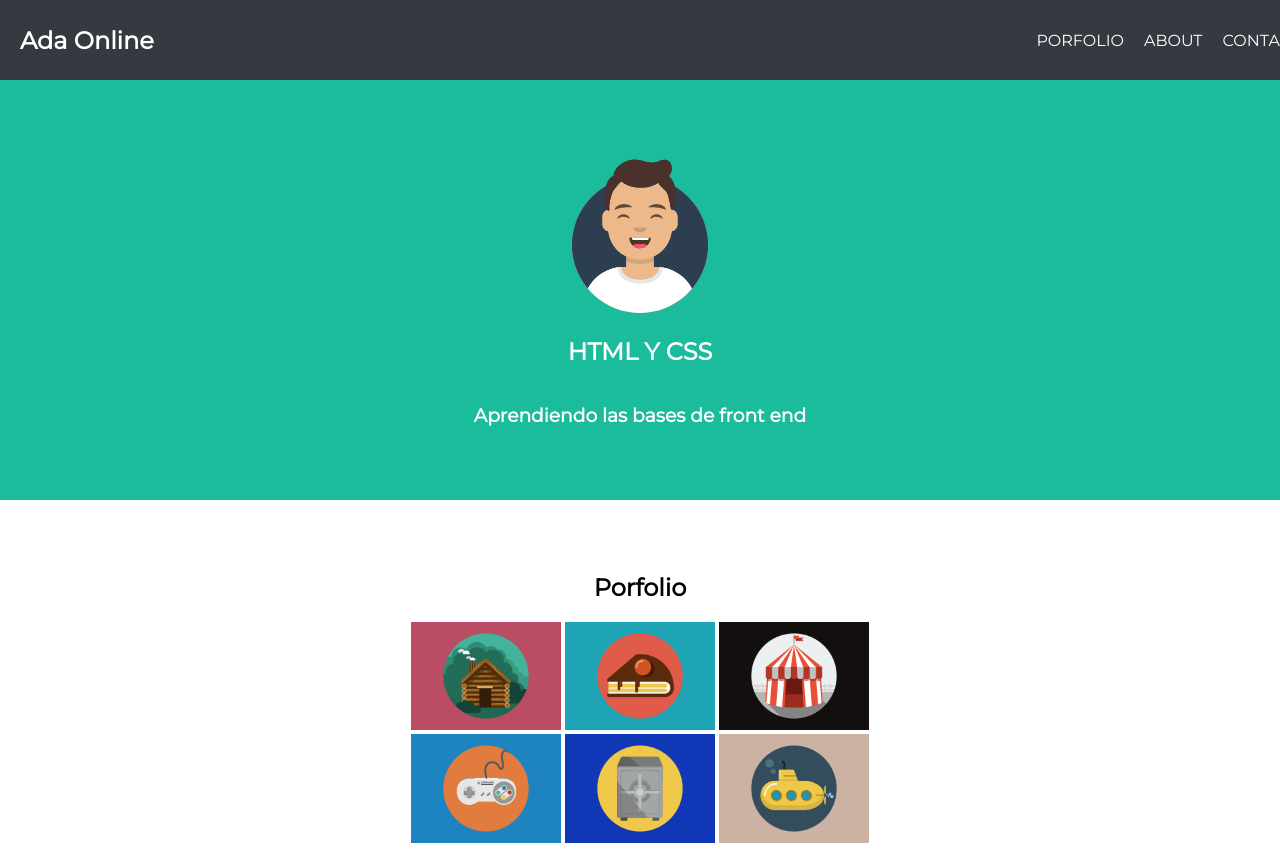
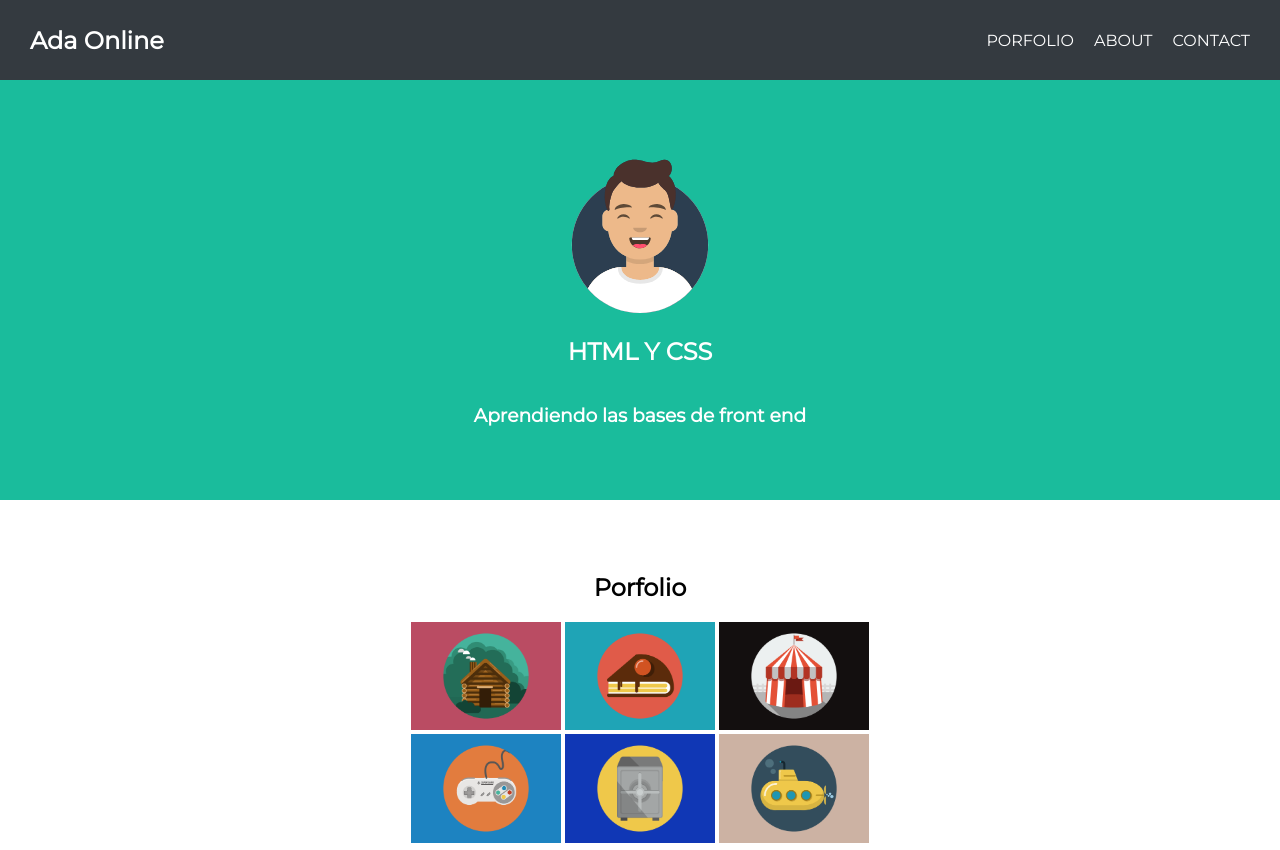
Before and after one commit to nildemarco/clase-13-tarea, a plain HTML site: page index.html in a window 1280 px wide. Shown: the top 850 px of the page. Drawn offline with Linux system fonts and the light colour scheme.

Commit message:
nav y margenes

```diff
--- a/style.css
+++ b/style.css
@@ -9,8 +9,6 @@ body {
     font-family: 'Montserrat', sans-serif;
 }
 
-
-
 .header {
     background-color: #343a40;
     color:#ffffff;
@@ -21,14 +19,16 @@ body {
     flex-direction: row;
     justify-content: space-between;
     align-items: center;
-    padding-left: 20px;
-    padding-right: 20px;
 
 }
 
-
+.titulo {
+    margin-left: 30px;
+}
 .container {
     display: flex;
+    margin-right: 30px;
+
 }
 
 .container div {
```
